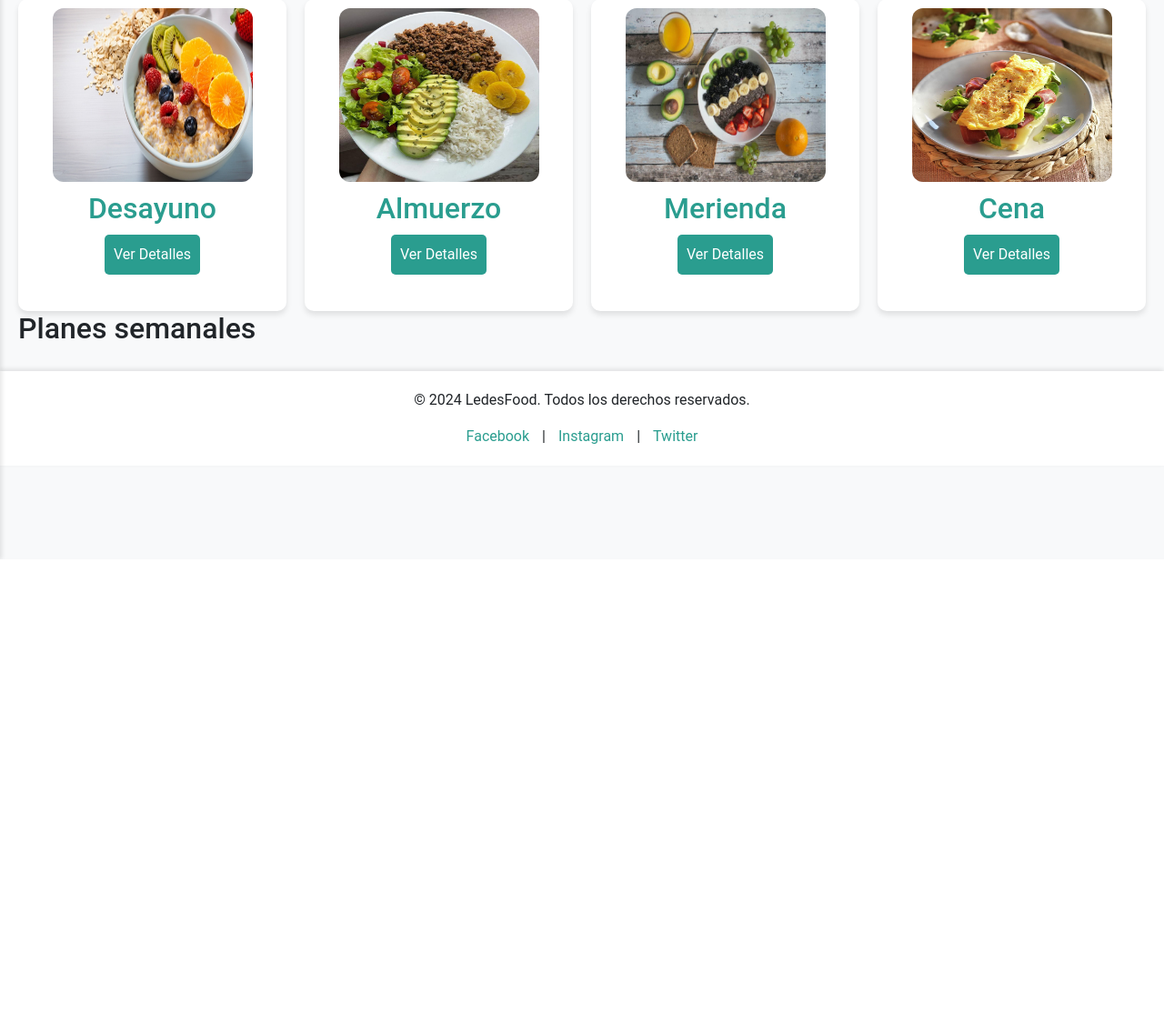
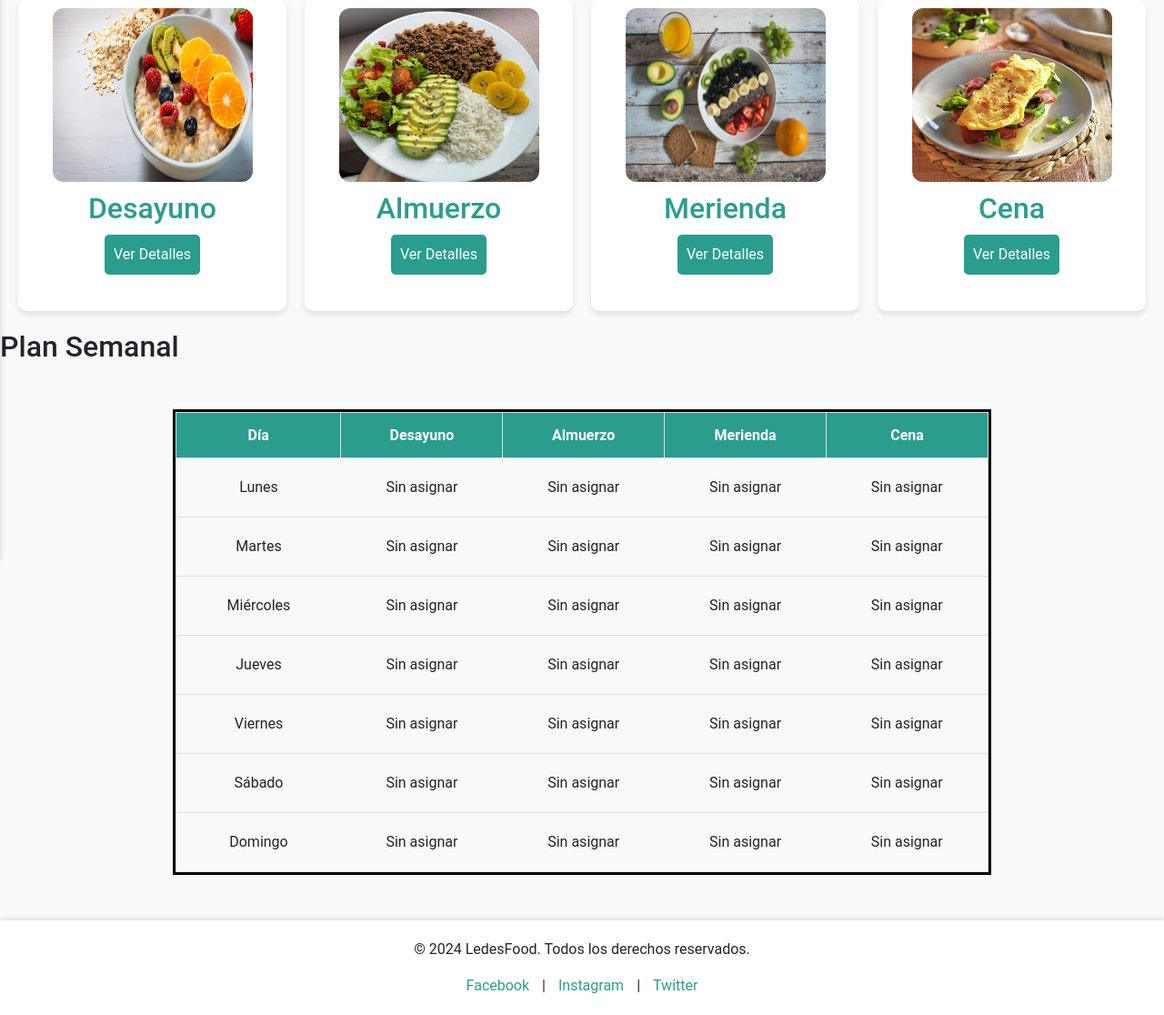
Before and after one commit to Roturox/LedesFood, a PHP site: page / in a window 1280 px wide. Shown: the part 185-1301 px from the top of the page at 91% size. Before the commit the page ends 800 px from the top, so only its background shows below. Run offline with PHP 8.4, Linux system fonts and the light colour scheme; tables that the repository leaves empty or names only in its code hold one stand-in row (values such as "Sample post").

Commit message:
Plan del menu ya esta echo solo falta poner bonito el index

```diff
--- a/assets/css/styles.css
+++ b/assets/css/styles.css
@@ -432,18 +432,20 @@ button[type="submit"]:hover {
     margin: 50px auto;
     max-width: 900px;
     text-align: center;
-}
-
-.menu-planner table {
-    width: 100%;
-    border-collapse: collapse;
-    margin-bottom: 20px;
+    border: solid black;
 }
 
 .menu-planner th, .menu-planner tr {
     border: 1px solid #ddd;
     padding: 10px;
     text-align: center;
+    height: 50px;
+    font-size: 1rem;
+}
+
+.menu-planner td {
+    padding: 20px;
+    width: 200px;
 }
 
 .menu-planner th {
@@ -453,7 +455,7 @@ button[type="submit"]:hover {
 
 .menu-planner select {
     width: 100%;
-    padding: 8px;
+    padding: 10px;
     border-radius: 5px;
     border: 1px solid #ddd;
 }
--- a/index.php
+++ b/index.php
@@ -29,14 +29,64 @@
             </div>
         </section>
 
-        <div class="week-plan">
-            <h2>Planes semanales</h2>
-        </div>
+        </main>
+
+        <h2>Plan Semanal</h2>
+    <div class="menu-planner">
+        <table>
+            <thead>
+                <tr>
+                    <th>Día</th>
+                    <th>Desayuno</th>
+                    <th>Almuerzo</th>
+                    <th>Merienda</th>
+                    <th>Cena</th>
+                </tr>
+            </thead>
+            <tbody>
+                <?php
+                // Días de la semana
+                $dias = ['Lunes', 'Martes', 'Miércoles', 'Jueves', 'Viernes', 'Sábado', 'Domingo'];
+
+                // Conectar a la base de datos
+                include 'includes/db.php';
+
+                // Recorrer cada día y comida para mostrar el plan guardado
+                foreach ($dias as $dia) {
+                    echo "<tr>";
+                    echo "<td>$dia</td>";
+
+                    // Comidas del día (Desayuno, Almuerzo, Merienda, Cena)
+                    $comidas = ['desayuno', 'almuerzo', 'merienda', 'cena'];
+                    foreach ($comidas as $comida) {
+                        // Consultar el plan semanal para el día y comida actuales
+                        $sql = "SELECT r.nombre
+                                FROM plan_semanal p
+                                JOIN recetas r ON p.receta_id = r.id
+                                WHERE p.dia = '$dia' AND p.comida = '$comida'";
+                        $result = mysqli_query($conn, $sql);
+
+                        if (mysqli_num_rows($result) > 0) {
+                            $row = mysqli_fetch_assoc($result);
+                            echo "<td>" . htmlspecialchars($row['nombre']) . "</td>";
+                        } else {
+                            echo "<td>Sin asignar</td>";
+                        }
+                    }
+
+                    echo "</tr>";
+                }
+
+                // Cerrar la conexión a la base de datos
+                mysqli_close($conn);
+                ?>
+            </tbody>
+        </table>
+    </div>
 
 
 
 
-    </main>
 
     <!-- Pie de Página -->
     <?php include 'includes/footer.php'; ?>
```
Also changed, not shown: planificador-menus.php (+8 -2 lines).
